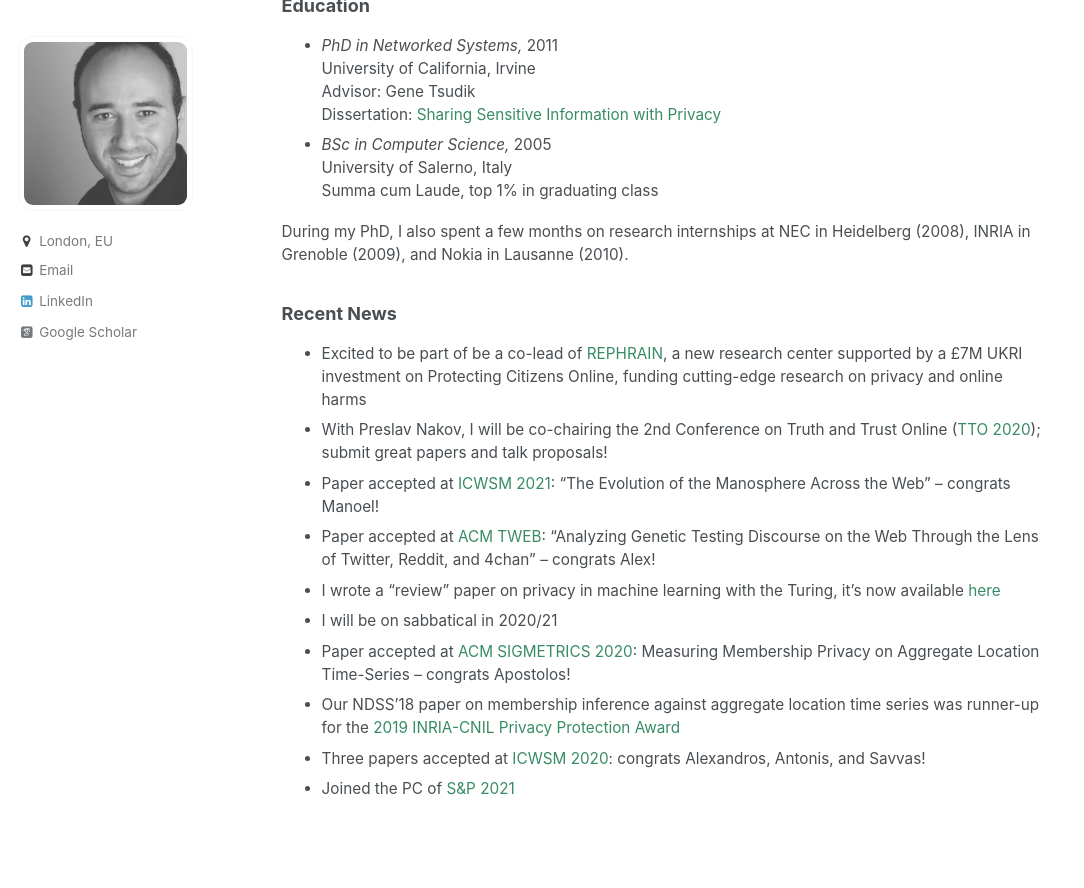
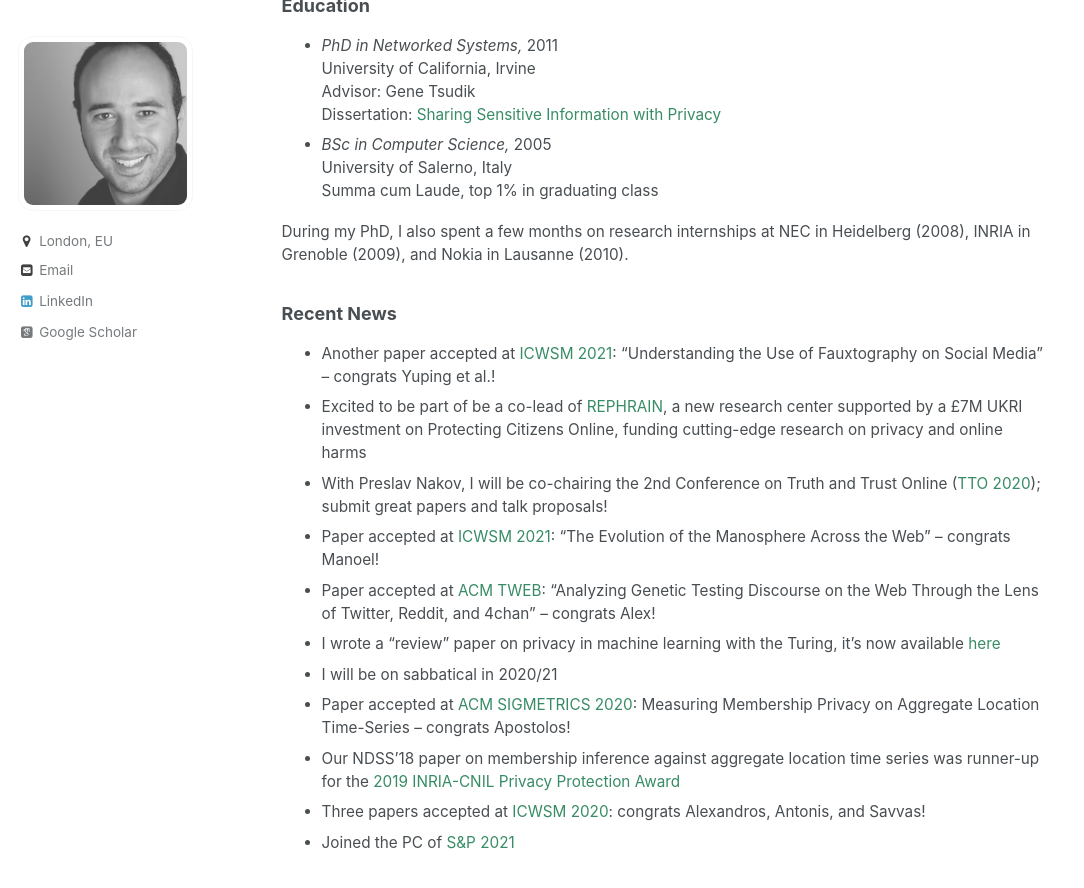
Before and after one commit to emidec/emidec.github.io, a Jekyll site: the page built from _pages/about.md, in a window 1280 px wide and 900 px high, scrolled down 609 px. Shown: the top 888 px of the window, without its empty margins (0-1084 px from the left). Built offline with Jekyll 4.4.1, drawn with Linux system fonts in a browser that asks for light colours; some web fonts are replaced; before the commit the page ends 1455 px from its top, so only the background shows below that.

Commit message:
Update about.md

```diff
--- a/_pages/about.md
+++ b/_pages/about.md
@@ -25,9 +25,8 @@ My research has been published at top-tier conferences such as IEEE S&P, NDSS, A
 
 During my PhD, I also spent a few months on research internships at NEC in Heidelberg (2008), INRIA in Grenoble (2009), and Nokia in Lausanne (2010).
 
-<!--For a list of recent papers on machine learning and privacy, please see (https://emilianodc.com/privacyML) https://emilianodc.com/idrama-->
-
 ### Recent News
+-	Another paper accepted at [ICWSM 2021](https://www.icwsm.org/): "Understanding the Use of Fauxtography on Social Media" &ndash; congrats Yuping et al.!
 - Excited to be part of be a co-lead of [REPHRAIN](https://www.rephrain.ac.uk/), a new research center supported by a £7M UKRI investment on Protecting Citizens Online, funding cutting-edge research on privacy and online harms
 -	With Preslav Nakov, I will be co-chairing the 2nd Conference on Truth and Trust Online ([TTO 2020](http://truthandtrustonline.com/)); submit great papers and talk proposals!
 -	Paper accepted at [ICWSM 2021](https://www.icwsm.org/): "The Evolution of the Manosphere Across the Web" &ndash; congrats Manoel!
```
